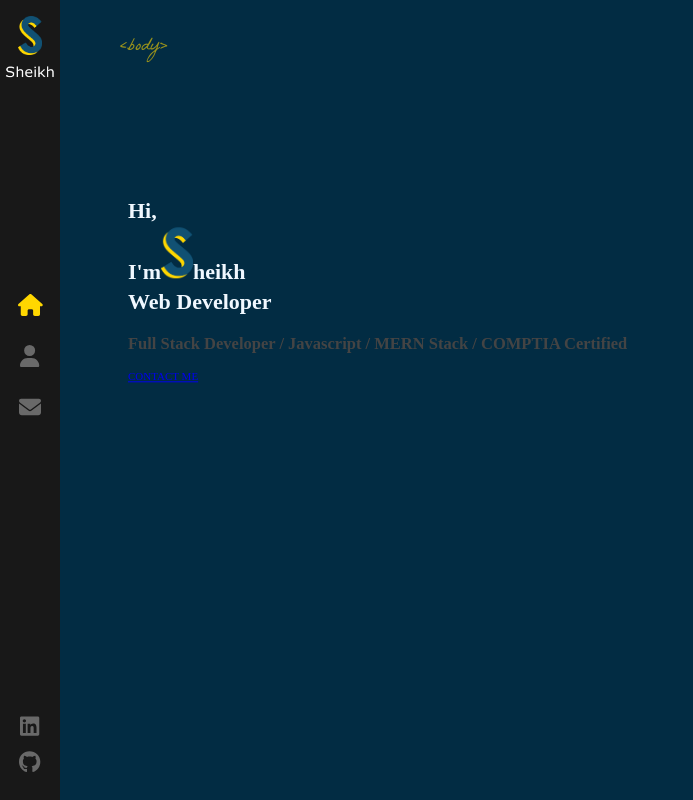
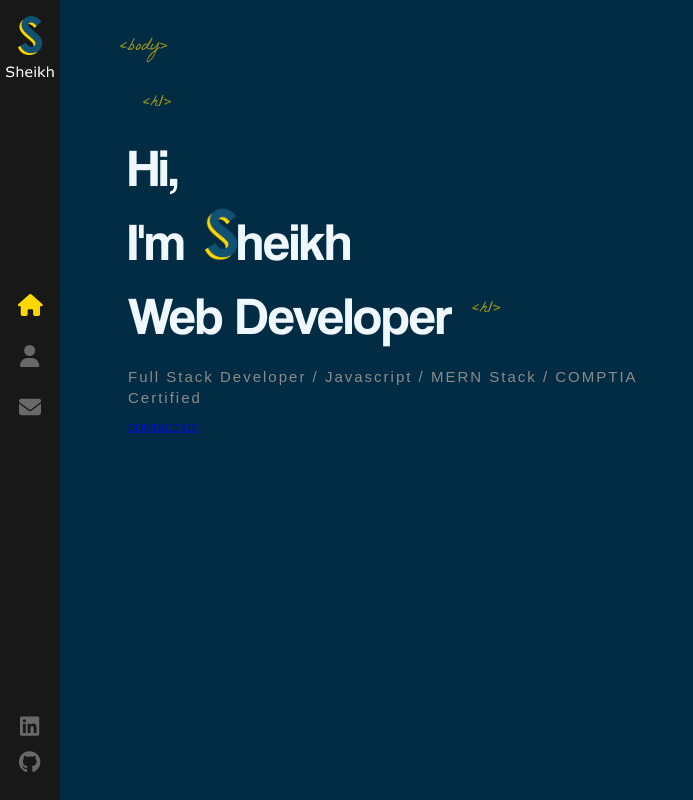
Before and after one commit to ArcRiseGen132/react-portfolio-site-animated, a React (Create React App) app: page / in a window 1280 px wide. Shown: the whole page, without its empty margins (0-693 px from the left). Built offline with nearby package versions, Linux system fonts and the light colour scheme.

Commit message:
Added animations to home page

```diff
--- a/src/components/Home/Home.scss
+++ b/src/components/Home/Home.scss
@@ -1,6 +1,5 @@
 .home-page {
-
-  .text-zone{
+  .text-zone {
     position: absolute;
     left: 10%;
     top: 50%;
@@ -11,8 +10,50 @@
 
   h1 {
     color: aliceblue;
+    font-size: 53px;
+    margin: 0;
+    font-family: "Coolvetica";
+    font-weight: 400;
+
+    &::before {
+      content: "<h1>";
+      font-family: "La Belle Aurore";
+      color: #ffd700;
+      font-size: 18px;
+      position: absolute;
+      margin-top: -40px;
+      left: 15px;
+      opacity: 0.6;
+    }
+
+    &::after {
+      content: "<h1>";
+      font-family: "La Belle Aurore";
+      color: #ffd700;
+      font-size: 18px;
+      position: absolute;
+      margin-top: 18px;
+      margin-left: 20px;
+      animation: fadeIn 1s 1.7s backwards;
+      opacity: 0.6;
+    }
+
     img {
       width: 32px;
+      margin-left: 20px;
+      opacity: 0;
+      height: auto;
+      animation: rotateIn 1s linear both;
+      animation-delay: 1.4s;
     }
   }
 }
+
+h2 {
+  color: #8b8b8b;
+  font-weight: 400;
+  font-size: 15px;
+  font-family: sans-serif;
+  letter-spacing: 2px;
+  animation: fadeIn 1s 1.9s backwards;
+}
--- a/src/index.css
+++ b/src/index.css
@@ -5,7 +5,7 @@ html {
 body {
   margin: 0;
   font: 300 11px/1.4 "Heletica Neue", "san-serif";
-  color: #444;
+  color: rgb(160, 158, 158);
   background: #022c43;
   overflow: hidden;
   display: block;
```
